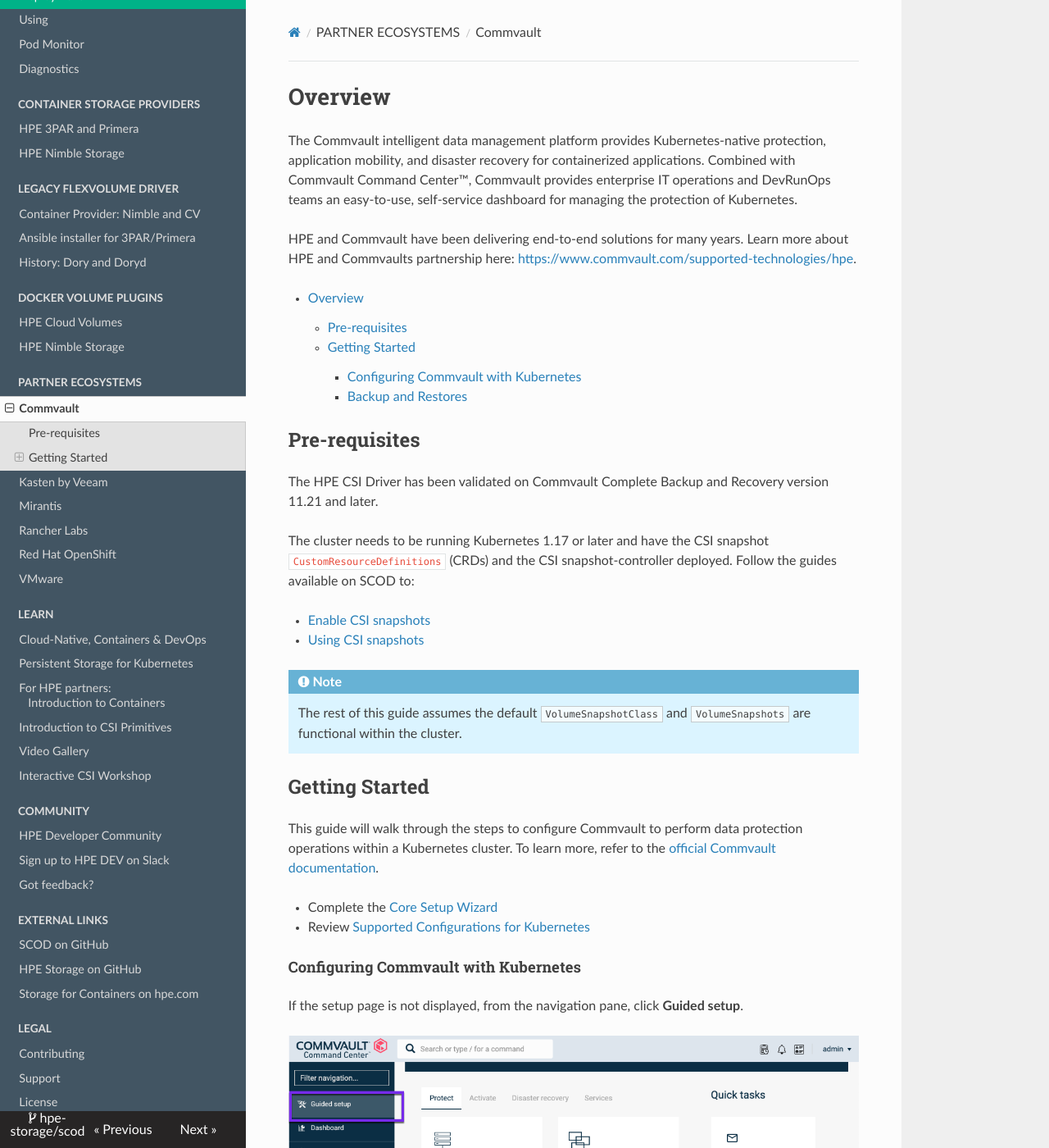
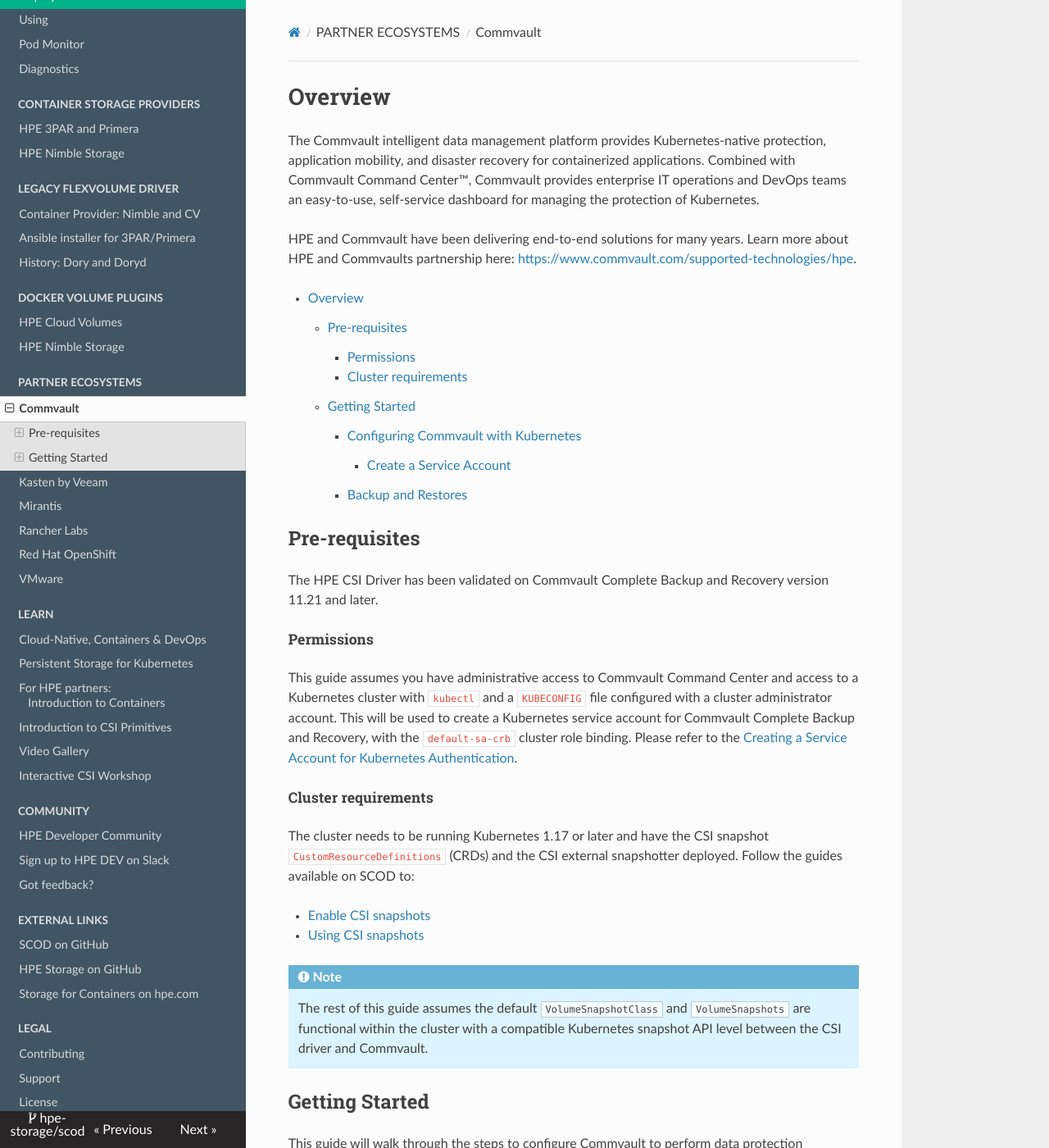
Before and after one commit to hpe-storage/scod, an MkDocs documentation site: the page built from docs/partners/commvault/index.md, in a window 1280 px wide and 1400 px high. Shown: the whole window at 82% size. Built offline with MkDocs 1.6.1, drawn with Linux system fonts in a browser that asks for light colours; nearby versions of some CDN libraries; some of the changed text lies outside the part shown.

Commit message:
commvault partner page
Signed-off-by: Chris Snell <snell.chris@gmail.com>

````diff
--- a/docs/partners/commvault/index.md
+++ b/docs/partners/commvault/index.md
@@ -1,6 +1,6 @@
 # Overview
 
-The Commvault intelligent data management platform provides Kubernetes-native protection, application mobility, and disaster recovery for containerized applications. Combined with Commvault Command Center™, Commvault provides enterprise IT operations and DevRunOps teams an easy-to-use, self-service dashboard for managing the protection of Kubernetes.
+The Commvault intelligent data management platform provides Kubernetes-native protection, application mobility, and disaster recovery for containerized applications. Combined with Commvault Command Center™, Commvault provides enterprise IT operations and DevOps teams an easy-to-use, self-service dashboard for managing the protection of Kubernetes.
 
 HPE and Commvault have been delivering end-to-end solutions for many years. Learn more about HPE and Commvaults partnership here: [https://www.commvault.com/supported-technologies/hpe](https://www.commvault.com/supported-technologies/hpe).
 
@@ -10,13 +10,19 @@
 
 The HPE CSI Driver has been validated on Commvault Complete Backup and Recovery version 11.21 and later.
 
-The cluster needs to be running Kubernetes 1.17 or later and have the CSI snapshot `CustomResourceDefinitions` (CRDs) and the CSI snapshot-controller deployed. Follow the guides available on SCOD to:
+##### Permissions
+
+This guide assumes you have administrative access to Commvault Command Center and access to a Kubernetes cluster with `kubectl` and a `KUBECONFIG` file configured with a cluster administrator account. This will be used to create a Kubernetes service account for Commvault Complete Backup and Recovery, with the `default-sa-crb` cluster role binding. Please refer to the [Creating a Service Account for Kubernetes Authentication](https://documentation.commvault.com/11.22/essential/129223_creating_service_account_for_kubernetes_authentication.html).
+
+##### Cluster requirements
+
+The cluster needs to be running Kubernetes 1.17 or later and have the CSI snapshot `CustomResourceDefinitions` (CRDs) and the CSI external snapshotter deployed. Follow the guides available on SCOD to:
 
 - [Enable CSI snapshots](../../csi_driver/using.md#enabling_csi_snapshots)
 - [Using CSI snapshots](../../csi_driver/using.md#using_csi_snapshots)
 
 !!! note
-    The rest of this guide assumes the default `VolumeSnapshotClass` and `VolumeSnapshots` are functional within the cluster.
+    The rest of this guide assumes the default `VolumeSnapshotClass` and `VolumeSnapshots` are functional within the cluster with a compatible Kubernetes snapshot API level between the CSI driver and Commvault.
 
 ## Getting Started
 
@@ -48,39 +54,43 @@
 
 ![](img/commvault4.png)
 
-In the API server endpoint box, enter the API server endpoint URL. This can be found using `kubectl config view` under `server: https://<control_plane_load_balancer_ip>:<port>`.
+In the **API server endpoint** box, enter the *API server endpoint URL. This can be found using `kubectl config view` under `server: https://<control_plane_load_balancer_ip>:<port>`.
 
 ![](img/commvault5.png)
 
-Select the authentication method (**Service account**, **Kubeconfig file**, or **Username and Password**).
+Select **Authentication** method (**Service account**, **Kubeconfig file**, or **Username and Password**).
+
+##### Create a Service Account
 
 In this example, we will cover how to create a Kubernetes service account within the cluster to be used by Commvault for backup and restore operations.
 
 The official guide is available here: [Creating a Service Account for Kubernetes Authentication](https://documentation.commvault.com/11.22/essential/129223_creating_service_account_for_kubernetes_authentication.html)
 
-- Create a Kubernetes service account (for example, cvbackup).
+- Create a Kubernetes service account (for example, commvault-svc).
 
 ```markdown
-kubectl create serviceaccount cvbackup
+kubectl create serviceaccount commvault-svc
 ```
 
 - To ensure that the service account has sufficient privileges to perform data protection operations, add the service account to the `default-sa-crb` cluster role binding.
 
 ```markdown
-kubectl create clusterrolebinding default-sa-crb --clusterrole=cluster-admin --serviceaccount=default:cvbackup
+kubectl create clusterrolebinding default-sa-crb --clusterrole=cluster-admin --serviceaccount=default:commvault-svc
 ```
 
 - Extract the service account token required to configure your Kubernetes cluster for data protection.
 
 ```markdown
-kubectl get secrets -o jsonpath="{.items[?(@.metadata.annotations['kubernetes\.io/service-account\.name']=='cvbackup')].data.token}"|base64 --decode
+kubectl get secrets -o jsonpath="{.items[?(@.metadata.annotations['kubernetes\.io/service-account\.name']=='commvault-svc')].data.token}"|base64 --decode
 ```
 
-- Use the Kubernetes service account **cvbackup**, and the token for authentication to your Kubernetes cluster by pasting them into the appropriate fields.
+- Use the Kubernetes service account **commvault-svc**, and the token for authentication to your Kubernetes cluster by pasting them into the appropriate fields.
 
 Click **Save**.
 
 Next choose the [Application group](https://documentation.commvault.com/11.22/essential/123896_creating_application_group_of_content_to_back_up_for_kubernetes.html), [Labels](https://documentation.commvault.com/11.22/essential/122510_using_labels_to_automatically_discover_applications_or_other_objects_for_kubernetes.html) or **Volumes** you want to backup.
+
+![](img/commvault6.png)
 
 Click **Finish**.
 
````
Also changed, not shown: other parts of docs/partners/commvault/index.md (+2 -2 lines), docs/partners/commvault/img/commvault1.png, docs/partners/commvault/img/commvault5.png, docs/partners/commvault/img/commvault6.png.
